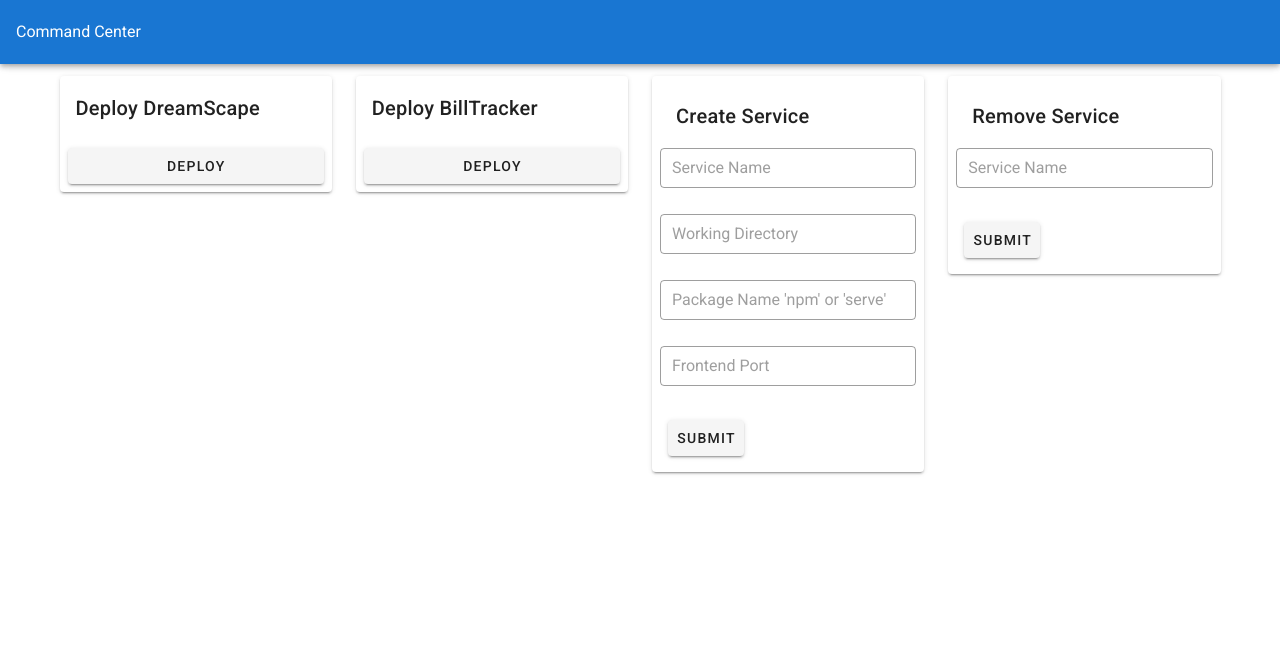
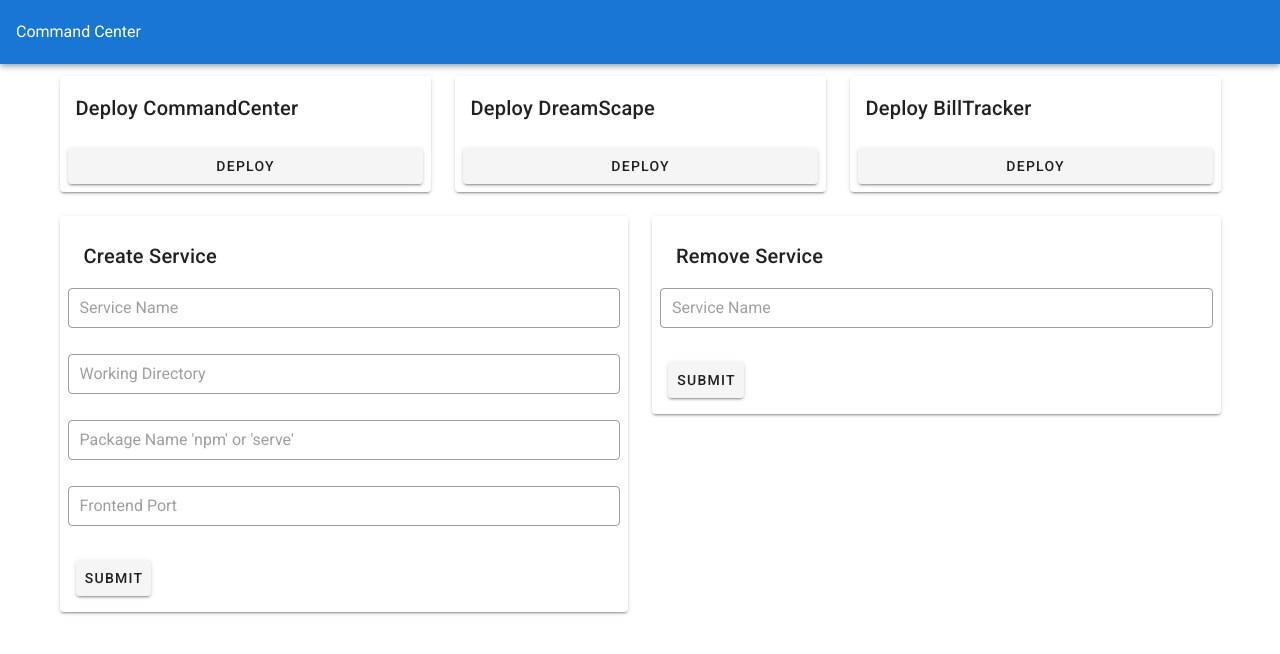
Before and after one commit to creative-gestalt/cc-front, a Vue app: page / in a window 1280 px wide. Shown: the top 654 px of the page. Built offline with nearby package versions, Linux system fonts and the light colour scheme.

Commit message:
updated some shit

```diff
--- a/src/components/CommandCenter.vue
+++ b/src/components/CommandCenter.vue
@@ -1,7 +1,21 @@
 <template>
   <v-container>
     <v-row class="text-center">
-      <v-col>
+      <v-col cols="4">
+        <v-card>
+          <v-card-title>Deploy CommandCenter</v-card-title>
+          <v-card-actions>
+            <v-btn
+              @click="deployCommandCenter"
+              :loading="commandCenterLoading"
+              width="100%"
+            >
+              deploy
+            </v-btn>
+          </v-card-actions>
+        </v-card>
+      </v-col>
+      <v-col cols="4">
         <v-card>
           <v-card-title>Deploy DreamScape</v-card-title>
           <v-card-actions>
@@ -15,7 +29,7 @@
           </v-card-actions>
         </v-card>
       </v-col>
-      <v-col>
+      <v-col cols="4">
         <v-card>
           <v-card-title>Deploy BillTracker</v-card-title>
           <v-card-actions>
@@ -23,7 +37,9 @@
           </v-card-actions>
         </v-card>
       </v-col>
-      <v-col>
+    </v-row>
+    <v-row>
+      <v-col cols="6">
         <v-card class="pa-2">
           <v-card-title>Create Service</v-card-title>
           <v-text-field
@@ -55,7 +71,7 @@
           </v-card-actions>
         </v-card>
       </v-col>
-      <v-col>
+      <v-col cols="6">
         <v-card class="pa-2">
           <v-card-title>Remove Service</v-card-title>
           <v-text-field
@@ -82,14 +98,26 @@ export default Vue.extend({
   data: () => ({
     newService: {} as Service,
     serviceName: "",
+    commandCenterLoading: false,
     dreamscapeLoading: false,
+    billTrackerLoading: false,
   }),
   methods: {
+    async deployCommandCenter(): Promise<void> {
+      this.commandCenterLoading = true;
+      await this.$store.dispatch("deployCommandCenter");
+      this.commandCenterLoading = false;
+    },
     async deployDreamscape(): Promise<void> {
       this.dreamscapeLoading = true;
       await this.$store.dispatch("deployDreamscape");
       this.dreamscapeLoading = false;
     },
+    async deployBillTracker(): Promise<void> {
+      this.billTrackerLoading = true;
+      await this.$store.dispatch("deployBillTracker");
+      this.billTrackerLoading = false;
+    },
   },
 });
 </script>
--- a/src/store/index.ts
+++ b/src/store/index.ts
@@ -10,8 +10,16 @@ export default new Vuex.Store({
   state: {},
   mutations: {},
   actions: {
+    async deployCommandCenter(): Promise<boolean> {
+      await axios.get(`${url}/deploy_commandcenter`);
+      return true;
+    },
     async deployDreamscape(): Promise<boolean> {
       await axios.get(`${url}/deploy_dreamscape`);
+      return true;
+    },
+    async deployBillTracker(): Promise<boolean> {
+      await axios.get(`${url}/deploy_billtracker`);
       return true;
     },
   },
```
Also changed, not shown: src/router/index.ts (+0 -9 lines).
